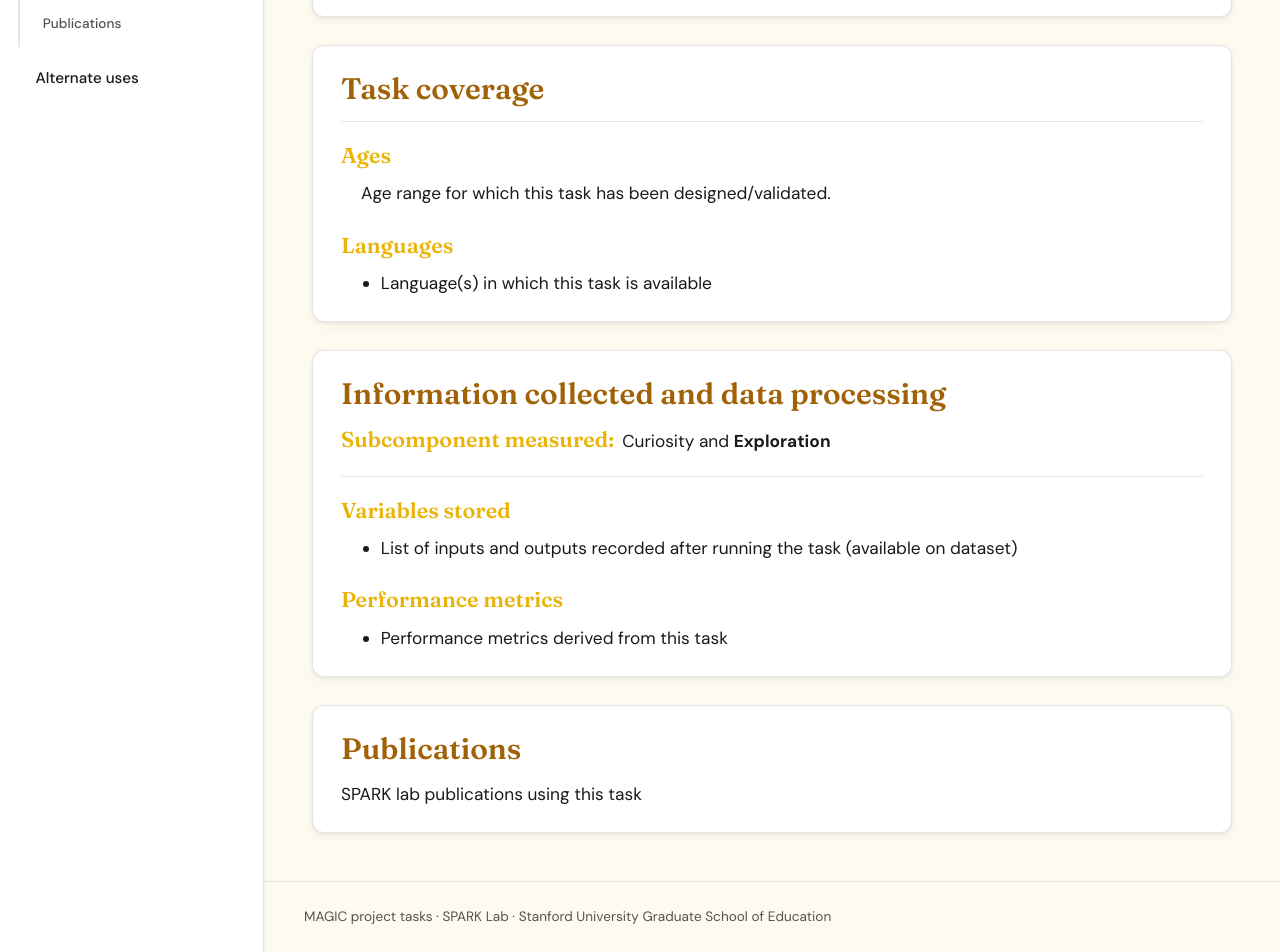
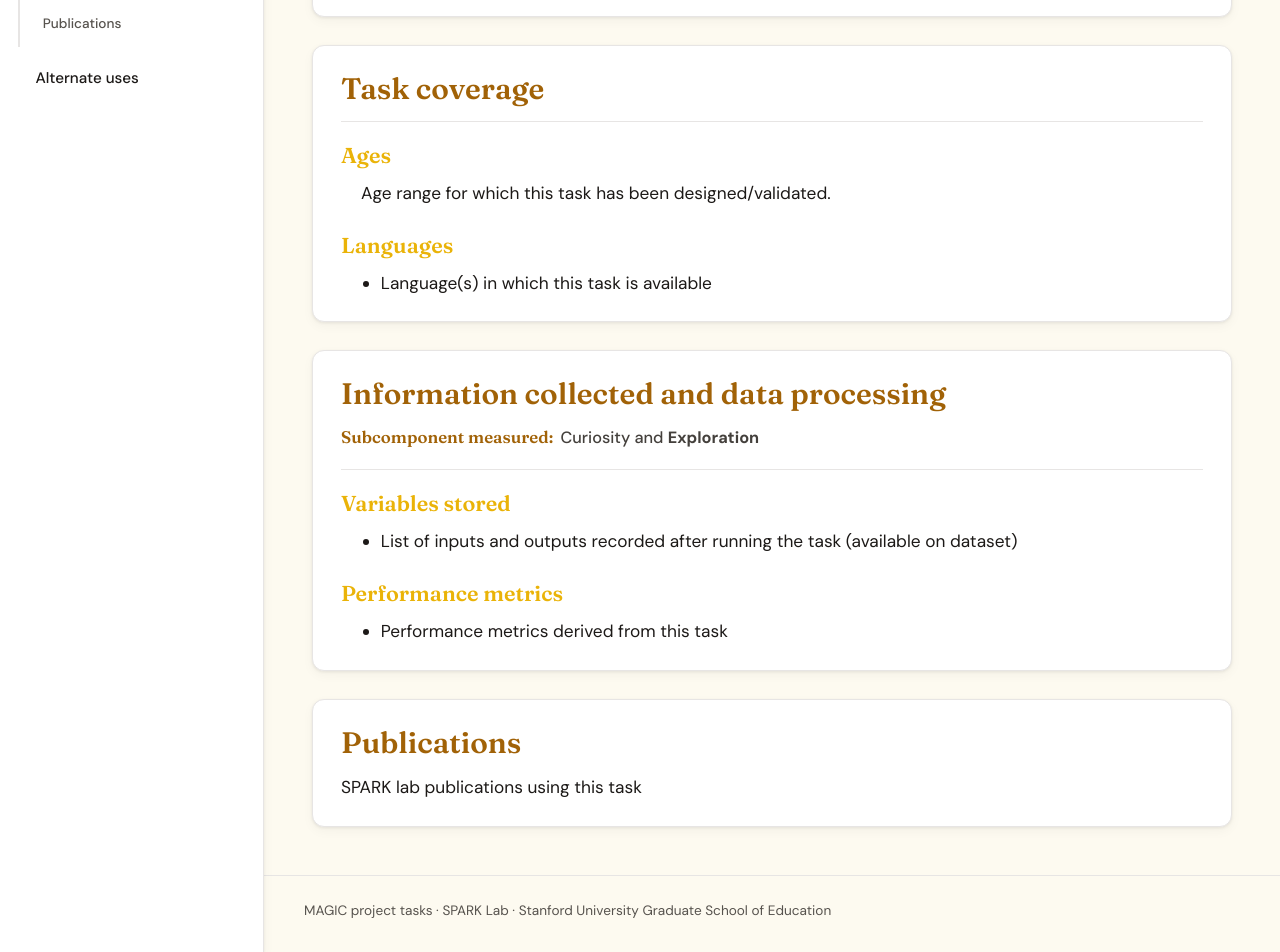
Before and after one commit to obradovic-spark/obradovic-spark.github.io, a Jekyll site: the page built from pages/crafting.md, in a window 1280 px wide and 1400 px high, scrolled down 327 px. Shown: the part 448-1400 px from the top of the window. Built offline with Jekyll 4.4.1, drawn with Linux system fonts in a browser that asks for light colours.

Commit message:
Change color and font of the Subcomponents subtitle

```diff
--- a/assets/css/magic.css
+++ b/assets/css/magic.css
@@ -430,8 +430,13 @@ body[data-active-task="alternate-uses"] {
   display: flex;
   flex-wrap: wrap;
   align-items: baseline;
-  gap: 0.4rem 0.5rem;
-  margin-top: 0.35rem;
+  gap: 0.35rem 0.45rem;
+  margin: 0.15rem 0 0.25rem;
+  font-family: "Fraunces", Georgia, serif;
+  font-size: 1.05rem;
+  font-weight: 600;
+  line-height: 1.35;
+  color: var(--task-accent-deep);
 }
 
 .report-subheading--inline {
@@ -439,12 +444,18 @@ body[data-active-task="alternate-uses"] {
   padding: 0;
   border: none;
   display: inline;
-  font-size: 1.35rem;
+  font-family: inherit;
+  font-size: inherit;
+  font-weight: inherit;
+  line-height: inherit;
+  color: inherit;
 }
 
 .report-inline-value {
-  font-size: 1.08rem;
-  color: var(--text);
+  font-family: "DM Sans", system-ui, sans-serif;
+  font-size: 1.02rem;
+  font-weight: 500;
+  color: #44403c;
 }
 
 .report-inline-value > *:first-child {
```
